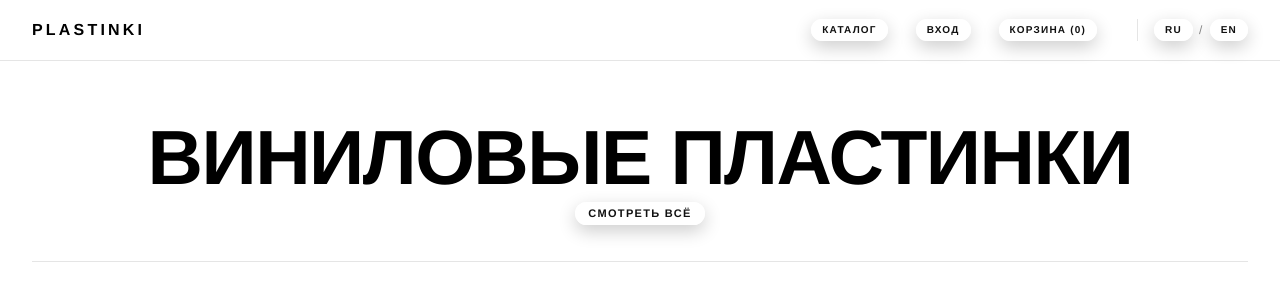
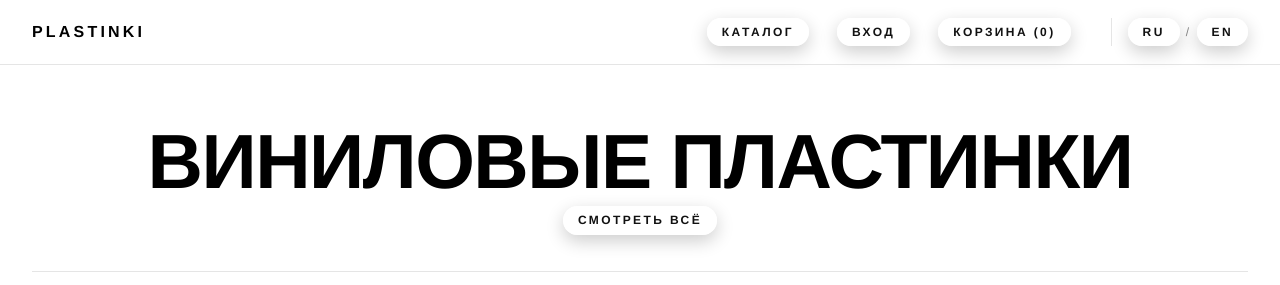
Before and after one commit to kenloluzi/plastinki-front, a React (Vite) app: page / in a window 1280 px wide. Shown: the top 285 px of the page. Built offline with nearby package versions, Linux system fonts and the light colour scheme; no server answers.

Commit message:
Make all buttons compact (narrower)

```diff
--- a/src/styles/global.css
+++ b/src/styles/global.css
@@ -1143,54 +1143,3 @@ button:hover,
 .btn-danger:hover {
   box-shadow: 0 8px 20px rgba(0, 0, 0, 0.45) !important;
 }
-/* ===== КОМПАКТНЫЕ КНОПКИ ДЛЯ ВСЕГО САЙТА ===== */
-/* Уменьшаем отступы и шрифт для всех кнопок */
-button,
-.btn,
-.filters__reset,
-.admin__tabs button,
-.hero__cta,
-.link-button,
-.cart-item__controls button,
-.order-card__head button,
-.admin__table td button,
-.nav a,
-.nav button,
-.cart-link,
-.modal-buttons button,
-a.btn,
-.auth-form button,
-.checkout__form button,
-button[type="submit"],
-button[type="button"] {
-  padding: 4px 12px !important;
-  font-size: 11px !important;
-  letter-spacing: 0.12em !important;
-  border-radius: 30px !important;
-}
-
-/* Особо компактные кнопки в шапке и мелких элементах */
-.nav a,
-.nav button,
-.cart-link {
-  padding: 4px 10px !important;
-  font-size: 10px !important;
-}
-
-/* Кнопки в админской таблице (Edit / Delete) */
-.admin__table td button {
-  padding: 3px 8px !important;
-  font-size: 10px !important;
-  margin: 0 3px !important;
-}
-
-/* Кнопки в модалке */
-.modal-buttons button {
-  padding: 5px 14px !important;
-  font-size: 11px !important;
-}
-
-/* Кнопка корзины (ссылка) если отличается */
-.cart-link {
-  padding: 4px 10px !important;
-}
```
